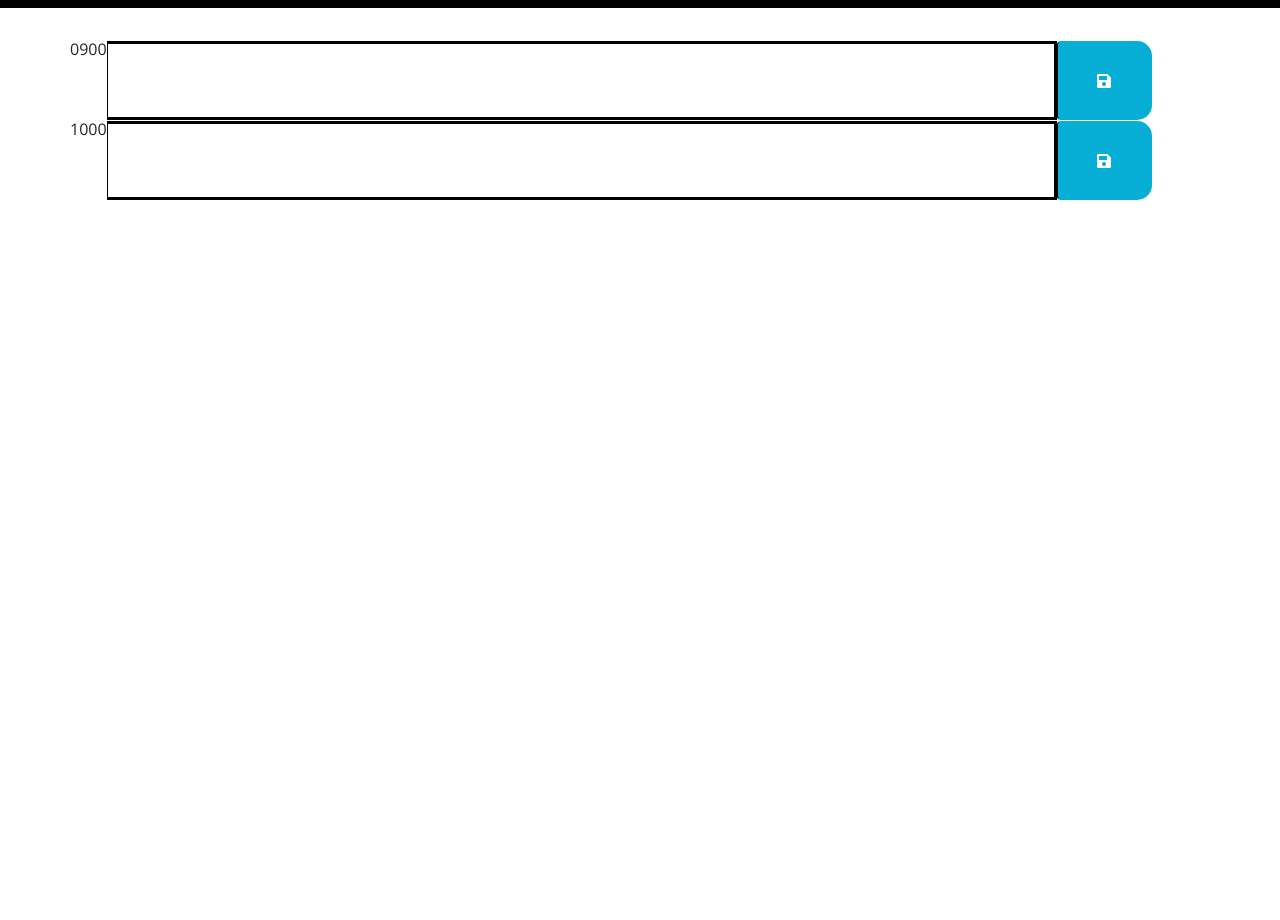
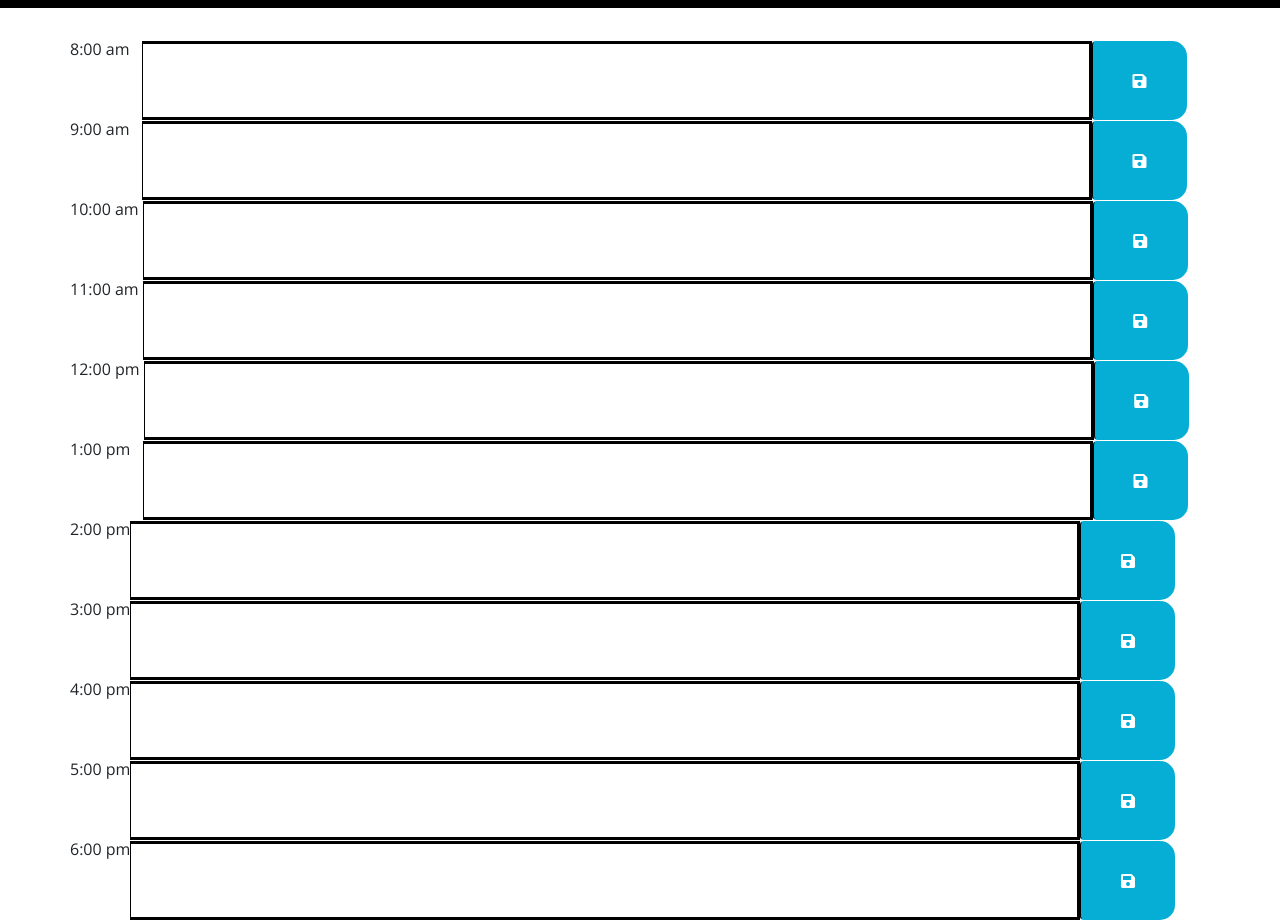
Before and after one commit to jdroyko/dayPlanner, a plain HTML site: page index.html in a window 1280 px wide. Shown: the part 260-1180 px from the top of the page. Before the commit the page ends 800 px from the top, so only its background shows below. Drawn offline with nearby package versions, Linux system fonts and the light colour scheme.

Commit message:
Created time text blocks.

```diff
--- a/index.html
+++ b/index.html
@@ -20,17 +20,64 @@
     <p id="currentDay" class="lead"></p>
   </header>
   <div class="container">
+
     <!-- Timeblocks go here -->
+    <div id="hour-8" class="row time-block">
+      <div class="col-mid-1-hour">8:00 am   </div>
+      <textarea class="col-md-10 description"></textarea>
+      <button class="btn saveBtn col-md-1"><i class="fas fa-save"></i></button>
+    </div>
     <div id="hour-9" class="row time-block">
-      <div class="col-mid-1-hour">0900</div>
+      <div class="col-mid-1-hour">9:00 am   </div>
       <textarea class="col-md-10 description"></textarea>
       <button class="btn saveBtn col-md-1"><i class="fas fa-save"></i></button>
     </div>
     <div id="hour-10" class="row time-block">
-      <div class="col-mid-1-hour">1000</div>
+      <div class="col-mid-1-hour">10:00 am </div>
       <textarea class="col-md-10 description"></textarea>
       <button class="btn saveBtn col-md-1"><i class="fas fa-save"></i></button>
     </div>
+    <div id="hour-11" class="row time-block">
+      <div class="col-mid-1-hour">11:00 am </div>
+      <textarea class="col-md-10 description"></textarea>
+      <button class="btn saveBtn col-md-1"><i class="fas fa-save"></i></button>
+    </div>
+    <div id="hour-12" class="row time-block">
+      <div class="col-mid-1-hour">12:00 pm </div>
+      <textarea class="col-md-10 description"></textarea>
+      <button class="btn saveBtn col-md-1"><i class="fas fa-save"></i></button>
+    </div>
+    <div id="hour-13" class="row time-block">
+      <div class="col-mid-1-hour">1:00 pm   </div>
+      <textarea class="col-md-10 description"></textarea>
+      <button class="btn saveBtn col-md-1"><i class="fas fa-save"></i></button>
+    </div>
+    <div id="hour-14" class="row time-block">
+      <div class="col-mid-1-hour">2:00 pm</div>
+      <textarea class="col-md-10 description"></textarea>
+      <button class="btn saveBtn col-md-1"><i class="fas fa-save"></i></button>
+    </div>
+    <div id="hour-15" class="row time-block">
+      <div class="col-mid-1-hour">3:00 pm</div>
+      <textarea class="col-md-10 description"></textarea>
+      <button class="btn saveBtn col-md-1"><i class="fas fa-save"></i></button>
+    </div>
+    <div id="hour-16" class="row time-block">
+      <div class="col-mid-1-hour">4:00 pm</div>
+      <textarea class="col-md-10 description"></textarea>
+      <button class="btn saveBtn col-md-1"><i class="fas fa-save"></i></button>
+    </div>
+    <div id="hour-17" class="row time-block">
+      <div class="col-mid-1-hour">5:00 pm</div>
+      <textarea class="col-md-10 description"></textarea>
+      <button class="btn saveBtn col-md-1"><i class="fas fa-save"></i></button>
+    </div>
+    <div id="hour-18" class="row time-block">
+      <div class="col-mid-1-hour">6:00 pm</div>
+      <textarea class="col-md-10 description"></textarea>
+      <button class="btn saveBtn col-md-1"><i class="fas fa-save"></i></button>
+    </div>
+
   </div>
 
   <script src="https://cdnjs.cloudflare.com/ajax/libs/jquery/3.2.1/jquery.min.js"></script>
```
